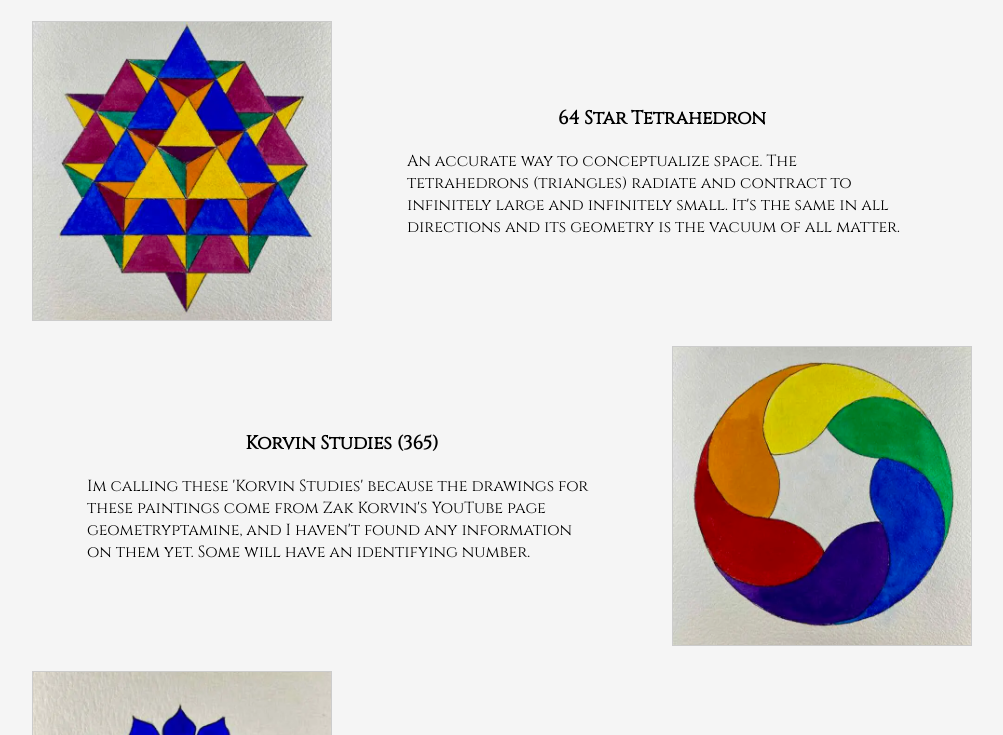
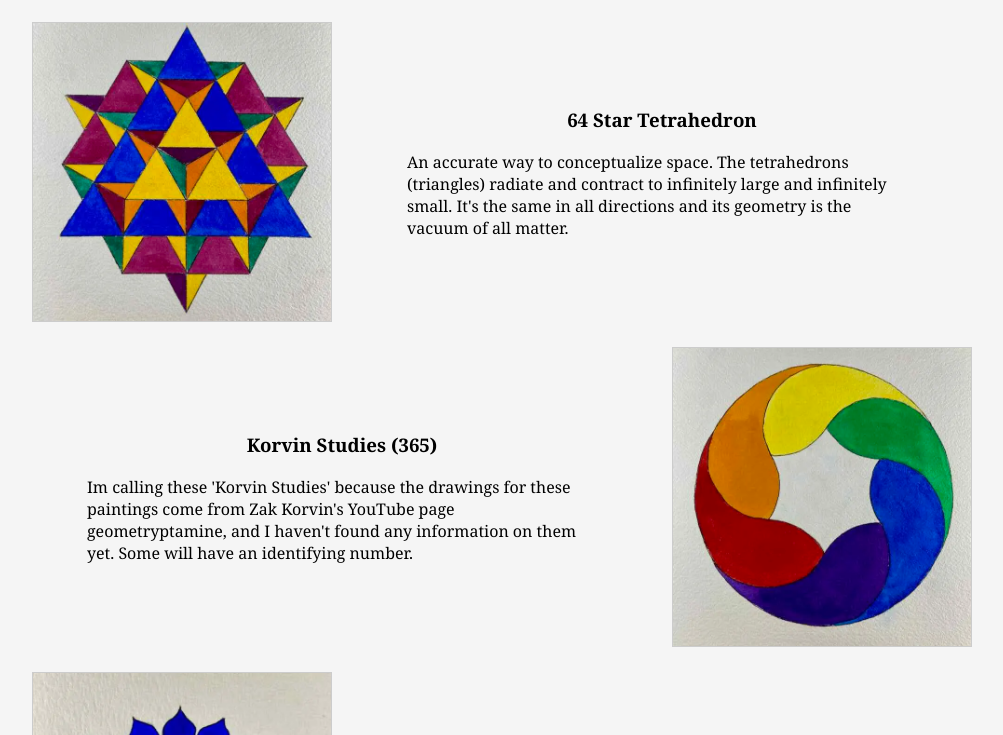
Before and after one commit to mfzequeira/geometric-art-portfolio, a plain HTML site: page featured.html in a window 1280 px wide. Shown: the part 190-925 px from the top of the page, without its empty margins (138-1141 px from the left). Drawn offline with Linux system fonts and the light colour scheme.

Commit message:
Removed google font.

```diff
--- a/featured.html
+++ b/featured.html
@@ -13,9 +13,7 @@
     <link rel="mask-icon" href="/safari-pinned-tab.svg" color="#5bbad5">
     <meta name="msapplication-TileColor" content="#da532c">
     <meta name="theme-color" content="#ffffff">
-    <link rel="preconnect" href="https://fonts.googleapis.com">
-    <link rel="preconnect" href="https://fonts.gstatic.com" crossorigin>
-    <link href="https://fonts.googleapis.com/css2?family=Cinzel&display=swap" rel="stylesheet">
+
   </head>
   <body>
     <header>
--- a/style.css
+++ b/style.css
@@ -10,7 +10,7 @@ html {
 body {
   display: grid;
   background-color: whitesmoke;
-  font-family: 'Cinzel', serif;
+  font-family: Georgia, serif;
 }
 
 section {
```
Also changed, not shown: about.html (+1 -3 lines), blog.html (+1 -3 lines), index.html (+1 -3 lines).
